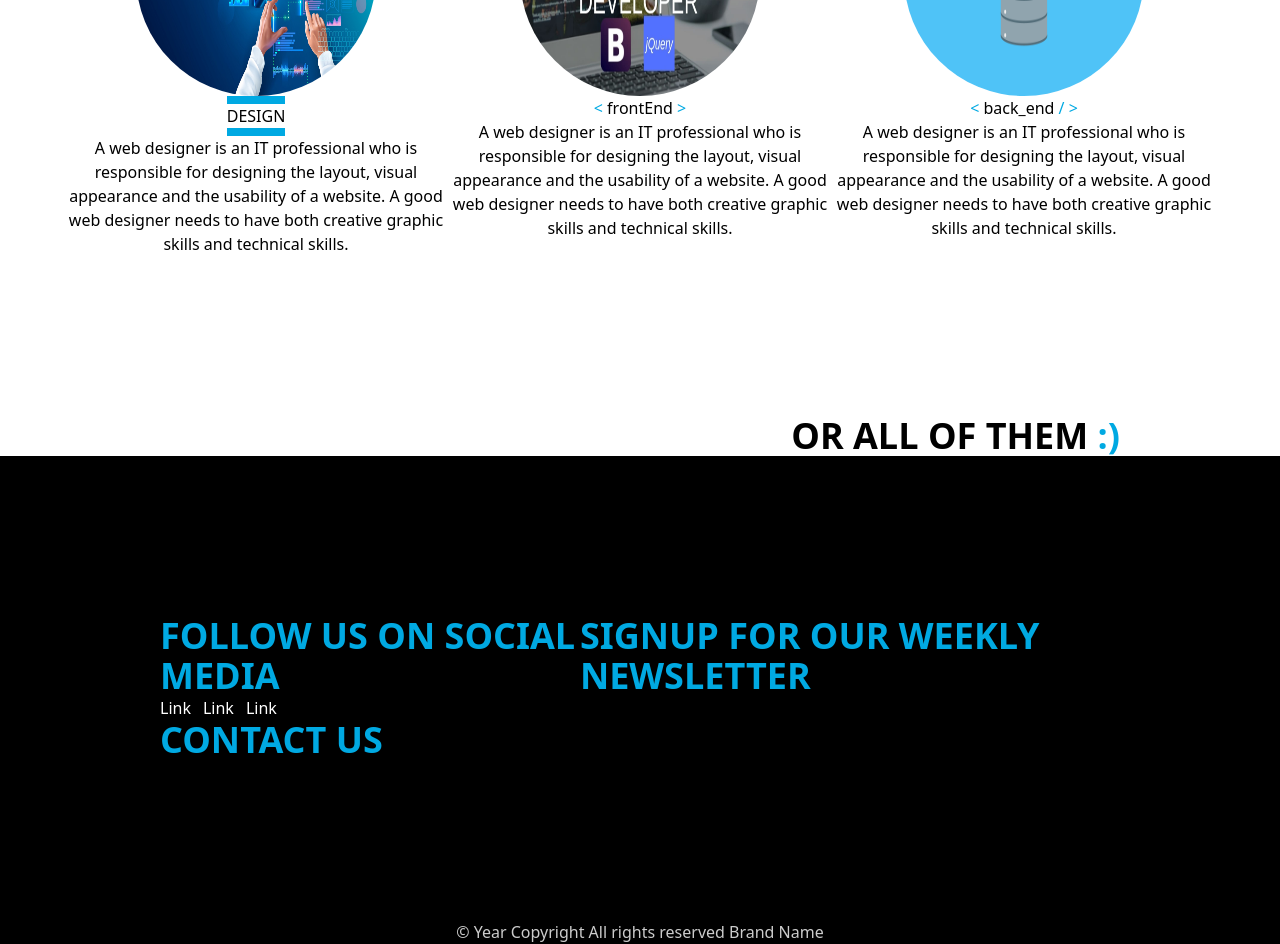
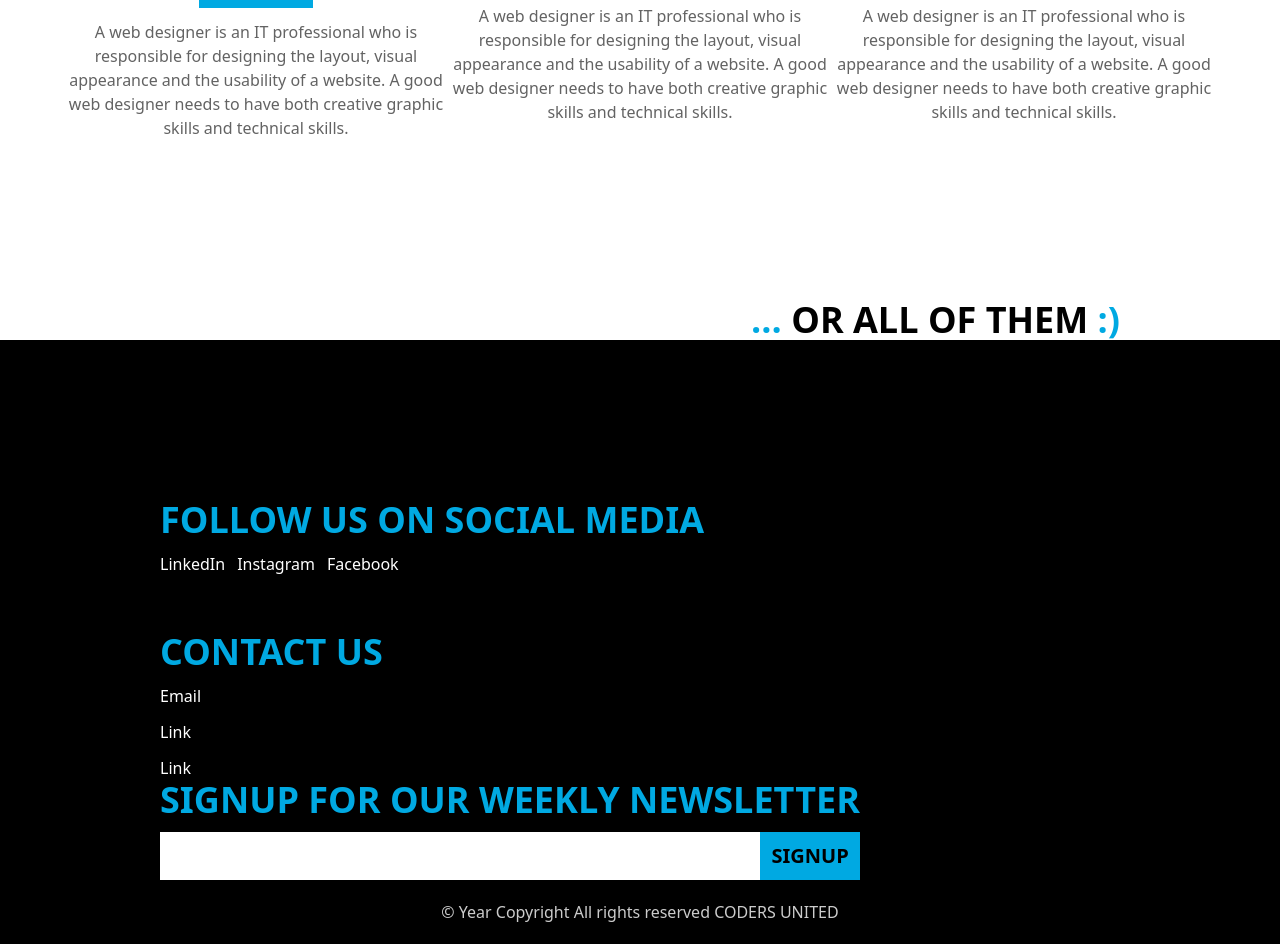
Before and after one commit to Makispear/CODERZ-UNITED, a React (Create React App) app in the folder client/: page / in a window 1280 px wide. Shown: the part 1360-2304 px from the top of the page. Built offline with nearby package versions, Linux system fonts and the light colour scheme.

Commit message:
style footer

```diff
--- a/client/src/App.js
+++ b/client/src/App.js
@@ -1,5 +1,6 @@
 import { BrowserRouter as Router, Route, Routes } from "react-router-dom";
 import './App.css';
+import Footer from "./components/Footer";
 import Nav from './components/Nav';
 import Home from "./pages/Home";
 
@@ -13,6 +14,7 @@ function App() {
         <Routes>
           <Route path="/" element={<Home />} />
         </Routes>
+        <Footer BrandName={BrandName} />
       </Router>
     </div>
   );
--- a/client/src/components/Footer/index.js
+++ b/client/src/components/Footer/index.js
@@ -1,30 +1,44 @@
-export default function Footer() {
+import { NavLink } from "react-router-dom";
+
+export default function Footer(props) {
+  const { BrandName } = props
   return (
     <footer className="w-full flex flex-col bg-black">
-      <div className="w-full flex justify-between p-40">
+      <div className="w-full flex flex-wrap justify-between p-40 pb-5">
         {/* left side  */}
-        <div>
-          <div>
+        <div className="flex flex-col">
+          {/* social media  */}
+          <div className="">
             <h2 className="text-tertiary font-bold text-4xl">FOLLOW US ON SOCIAL MEDIA</h2>
-            <ul className="text-white flex">
-              <li className=" mr-3">Link</li>
-              <li className=" mr-3">Link</li>
-              <li className=" mr-3">Link</li>
+            <ul className="text-white flex mt-3">
+              <NavLink to={"/"} className=" mr-3">LinkedIn</NavLink >
+              <NavLink to={"/"} className=" mr-3">Instagram</NavLink >
+              <NavLink to={"/"} className=" mr-3">Facebook</NavLink >
             </ul>
           </div>
-          <div>
+          {/* contact  */}
+          <div className="mt-14">
             <h2 className="text-tertiary text-4xl font-bold">CONTACT US</h2>
+            <ul className="text-white flex flex-col">
+              <NavLink to={"/"} className=" mt-3">Email</NavLink >
+              <NavLink to={"/"} className=" mt-3">Link</NavLink >
+              <NavLink to={"/"} className=" mt-3">Link</NavLink >
+            </ul>
           </div>
         </div>
         {/* right side  */}
         <div>
           <h2 className="text-tertiary text-4xl font-bold">SIGNUP FOR OUR WEEKLY NEWSLETTER</h2>
+          <div className="w-100 h-12 flex justify-end mt-3">
+            <input className="w-full text-xl p-2" />
+            <button className="bg-tertiary w-2/12 h-full font-bold text-xl">SIGNUP</button>
+          </div>
         </div>
       </div>
 
 
-      <div className="text-secondary w-full flex justify-center">
-        <p>© Year Copyright All rights reserved Brand Name</p>
+      <div className="text-secondary w-full flex justify-center mb-5">
+        <p>© Year Copyright All rights reserved {BrandName}</p>
       </div>
     </footer>
   )
--- a/client/src/components/Hero/index.js
+++ b/client/src/components/Hero/index.js
@@ -4,7 +4,7 @@ import logo from "../../assets/images/logo.png"
 
 export default function Hero() {
   return (
-    <section className="min-h-screen sm:py-10 px-3 my-10 lg:py-10 flex flex-wrap w-full justify-center lg:justify-center sm:p-1 sm:justify-center sm:mx-auto align-top">
+    <section className="h-auto sm:py-10 px-3 my-10 lg:py-10 flex flex-wrap w-full justify-center lg:justify-center sm:p-1 sm:justify-center sm:mx-auto align-top">
       <div className="w-4/5 sm:w-5/6 md:w-3/5 mt-14">
         <div>
           <h2 className="sm:w-2/3 text-5xl sm:text-6xl font-bold mx-auto sm:m-10 tracking-wider">LEARN WEB DEVELOPMENT FOR FREE</h2>
--- a/client/src/components/Options/index.js
+++ b/client/src/components/Options/index.js
@@ -6,37 +6,37 @@ export default function Options() {
   return (
     <section className="w-full min-h-screen">
 
-      <div className="pl-40">
+      <div className="pl-5 sm:pl-40">
         <h2 className="text-4xl font-bold">LEARN ANY STACK <span className="text-tertiary">...</span></h2>
       </div>
 
-      <div className="flex p-40 w-full justify-center">
+      <div className="flex flex-wrap w-full justify-center my-40">
         {/* here are the options section  */}
-        <div className="flex flex-col items-center">
+        <div className="flex flex-col items-center mt-10">
           <img className="rounded-full w-60 h-60" src={design} alt="Design" />
-          <h3 className="w-max border-tertiary border-b-8 border-t-8">DESIGN</h3>
-          <p className="text-center w-96">
+          <h3 className="w-max border-tertiary border-b-8 border-t-8  text-3xl my-3 font-semibold">DESIGN</h3>
+          <p className="text-center w-96 font-light text-darkGray">
             A web designer is an IT professional who is responsible for designing the layout, visual appearance and the usability of a website. A good web designer needs to have both creative graphic skills and technical skills.
           </p>
         </div>
-        <div className="flex flex-col items-center">
+        <div className="flex flex-col items-center mt-10">
           <img className="rounded-full w-60 h-60" src={frontend} alt="Front End" />
-          <h3 className=""><span className="text-tertiary">&#60; </span>frontEnd<span className="text-tertiary"> &#62;</span></h3>
-          <p className="text-center w-96">
+          <h3 className="  text-3xl my-3 font-semibold"><span className="text-tertiary font-bold">&#60; </span>frontEnd<span className="text-tertiary font-bold"> &#62;</span></h3>
+          <p className="text-center w-96 font-light text-darkGray">
             A web designer is an IT professional who is responsible for designing the layout, visual appearance and the usability of a website. A good web designer needs to have both creative graphic skills and technical skills.
           </p>
         </div>
-        <div className="flex flex-col items-center">
+        <div className="flex flex-col items-center mt-10">
           <img className="rounded-full w-60 h-60" src={backend} alt="Back End" />
-          <h3><span className="text-tertiary">&#60;</span> back_end <span className="text-tertiary">&#47; &#62;</span></h3>
-          <p className="text-center w-96">
+          <h3 className="  text-3xl my-3 font-semibold"><span className="text-tertiary font-bold">&#60;</span> back_end <span className="text-tertiary font-bold">&#47; &#62;</span></h3>
+          <p className="text-center w-96 font-light text-darkGray">
             A web designer is an IT professional who is responsible for designing the layout, visual appearance and the usability of a website. A good web designer needs to have both creative graphic skills and technical skills.
           </p>
         </div>
       </div>
 
-      <div className="w-full pr-40 flex justify-end">
-        <p className="text-4xl font-bold">OR ALL OF THEM <span className="text-tertiary">:&#41;</span></p>
+      <div className="w-full pr-5 sm:pr-40 flex justify-end">
+        <p className="text-4xl font-bold"><span className="text-tertiary">... </span>OR ALL OF THEM <span className="text-tertiary">:&#41;</span></p>
       </div>
     </section>
   )
--- a/client/src/pages/Home.js
+++ b/client/src/pages/Home.js
@@ -1,4 +1,3 @@
-import Footer from "../components/Footer";
 import Hero from "../components/Hero";
 import Options from "../components/Options";
 
@@ -8,7 +7,6 @@ export default function Home() {
     <main>
       <Hero />
       <Options />
-      <Footer />
     </main>
 
   )
```
